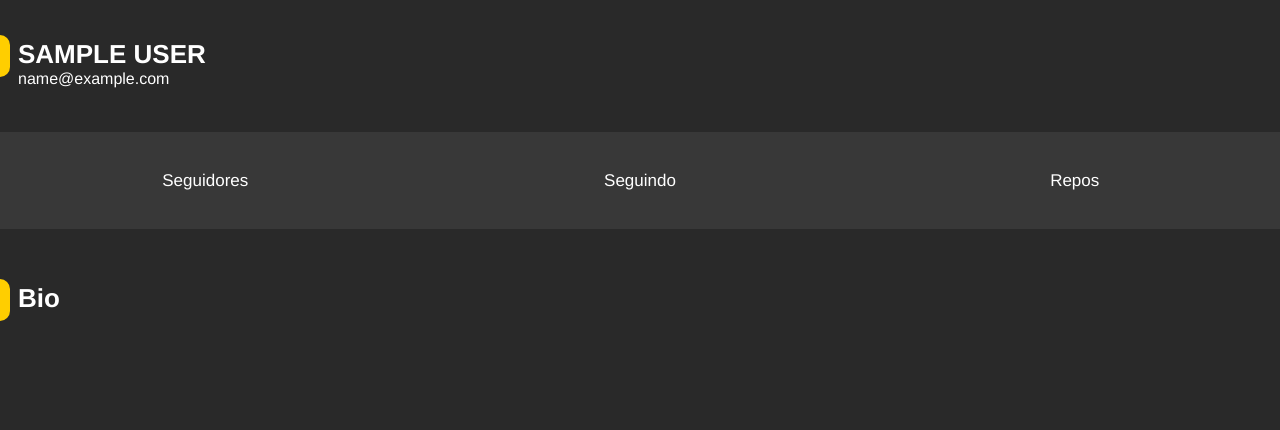
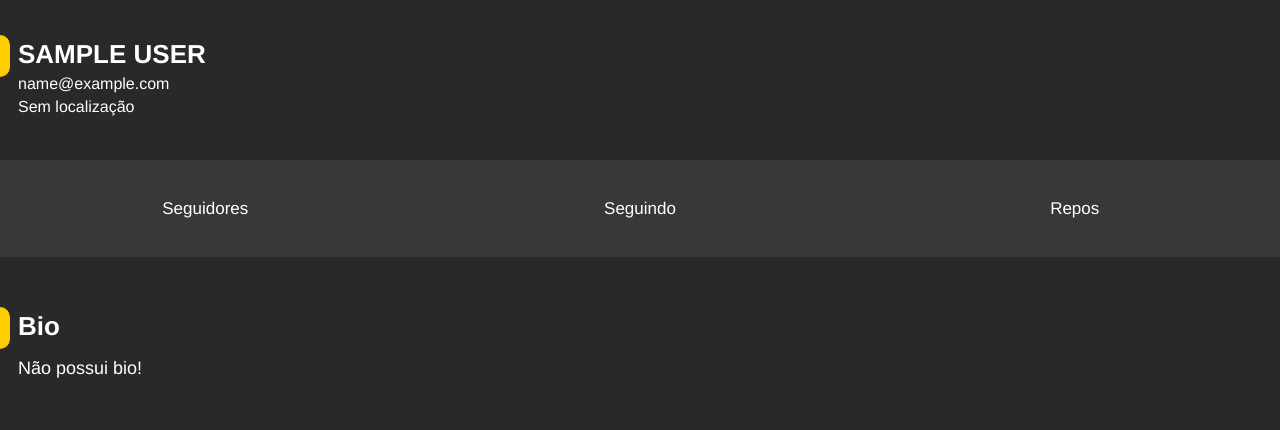
Before and after one commit to Guidotti-dll/Luby-React-Test, a React (Create React App) app: page /home in a window 1280 px wide. Shown: the part 191-621 px from the top of the page. Built offline with nearby package versions, Linux system fonts and the light colour scheme; sample sign-in values are in the browser's storage.

Commit message:
fix feedback user

```diff
--- a/src/pages/Home/index.jsx
+++ b/src/pages/Home/index.jsx
@@ -46,9 +46,9 @@ const Home = () => {
         <Avatar src={selectedUser ? selectedUser.avatar_url : user.avatar_url} />
       </Header>
       <About>
-        <h3>{selectedUser ? selectedUser.name ? selectedUser.name.toUpperCase() : '' : user.name ? user.name.toUpperCase() : ''}</h3>
-        <p>{selectedUser ? selectedUser.email : user.email}</p>
-        <p>{selectedUser ? selectedUser.location : user.location}</p>
+        <h3>{selectedUser ? selectedUser.name ? selectedUser.name.toUpperCase() : 'Sem nome'.toUpperCase() : user.name ? user.name.toUpperCase() : 'Sem nome'.toUpperCase()}</h3>
+        <p>{selectedUser ? selectedUser.email ? selectedUser.email : "Email privado" : user.email ? user.email : "Email privado" }</p>
+        <p>{selectedUser ? selectedUser.location ? selectedUser.location : "Sem localização" : user.location ? user.location : "Sem localização" }</p>
       </About>
       <Infos>
         <div onClick={() => {!selectedUser ? push('/followers') : null }} >
@@ -67,6 +67,7 @@ const Home = () => {
       <Bio>
         <h3>Bio</h3>
         <p>{selectedUser ? selectedUser.bio : user.bio}</p>
+        <p>{selectedUser ? selectedUser.bio ? selectedUser.bio : "Não possui bio!" : user.bio ? user.bio : "Não possui bio!" }</p>
       </Bio>
     </Container>
       <NavBar />
--- a/src/pages/Home/styles.js
+++ b/src/pages/Home/styles.js
@@ -116,6 +116,10 @@ h3{
     background: ${colors.yellow};
     }
   }
+
+  p{
+    margin-top: 5px;
+  }
 `
 
 export const Bio = styled.div`
```
